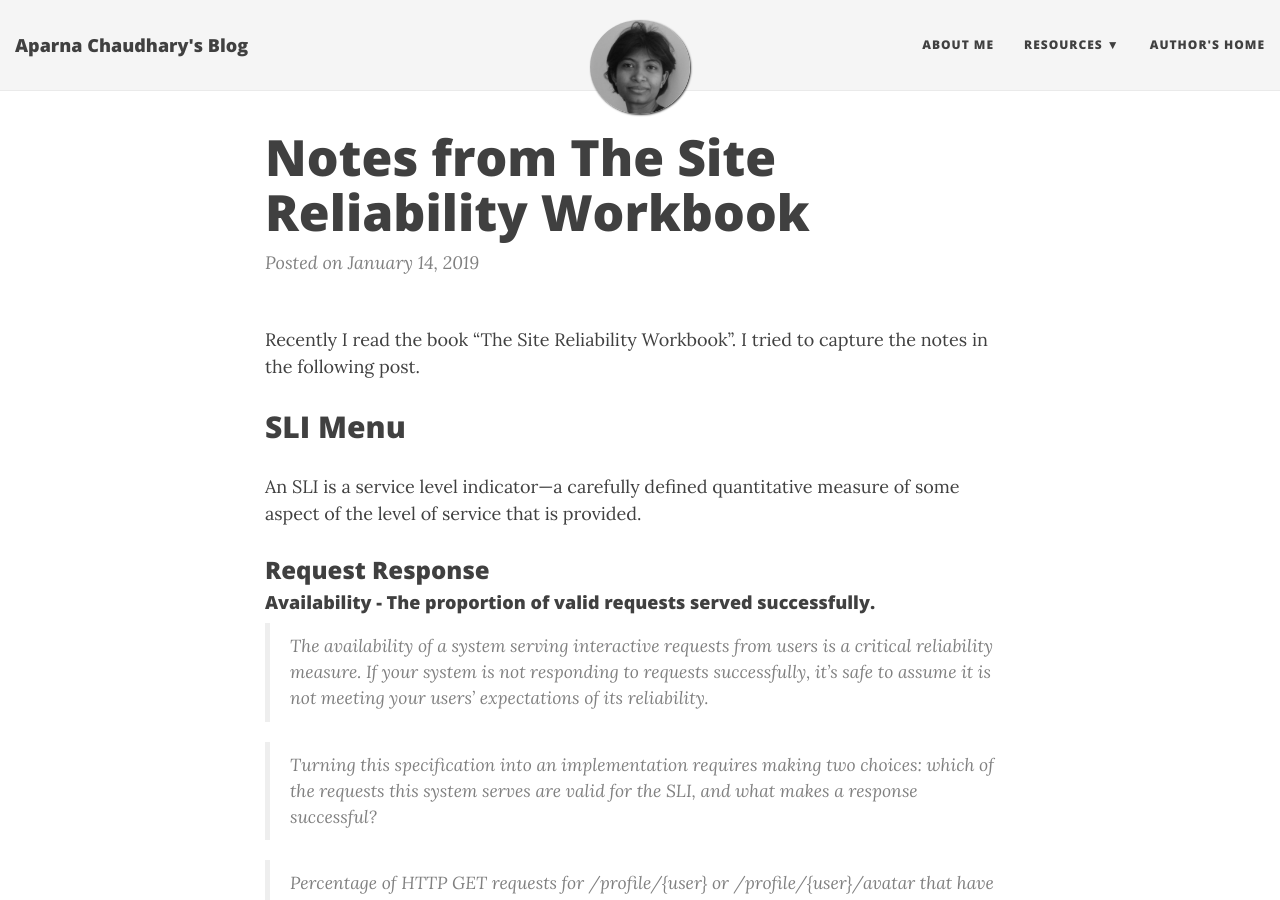
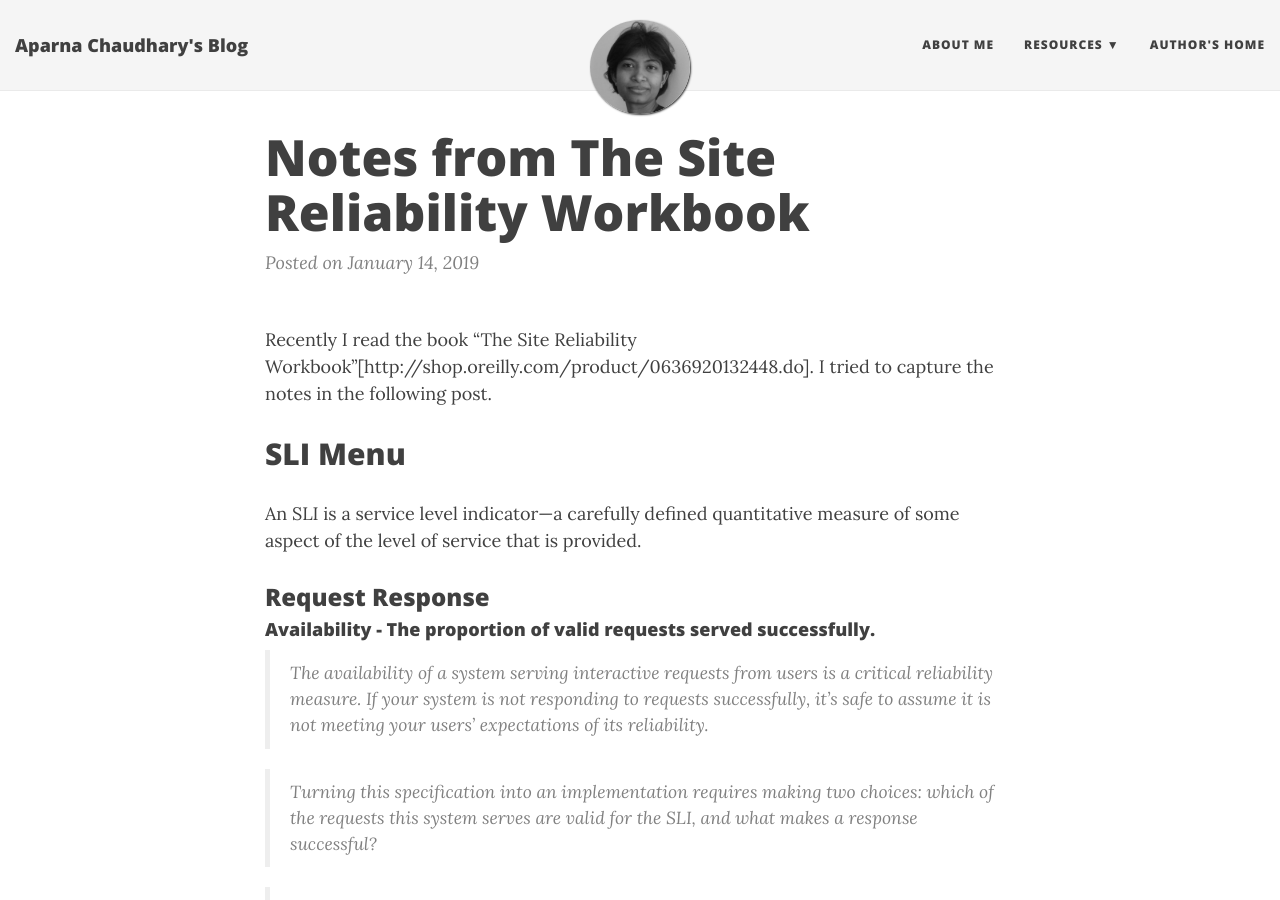
Before and after one commit to aparnachaudhary/aparnachaudhary.github.io, a Jekyll site: the page built from _posts/2019-01-14-The-Site-Reliability-Workbook.md, in a window 1280 px wide and 900 px high. Built offline with Jekyll 4.4.1, drawn with Linux system fonts in a browser that asks for light colours; nearby versions of some CDN libraries; comment, search, counter and statistics services are not loaded; some of the changed lines change nothing that is shown.

Commit message:
Update 2019-01-14-The-Site-Reliability-Workbook.md

```diff
--- a/_posts/2019-01-14-The-Site-Reliability-Workbook.md
+++ b/_posts/2019-01-14-The-Site-Reliability-Workbook.md
@@ -4,7 +4,7 @@
 tags: [SRE, SLI, SLO, SLA]
 ---
 
-Recently I read the book “The Site Reliability Workbook”. I tried to capture the notes in the following post.
+Recently I read the book “The Site Reliability Workbook”[http://shop.oreilly.com/product/0636920132448.do]. I tried to capture the notes in the following post.
 
 ## SLI Menu
 
```
